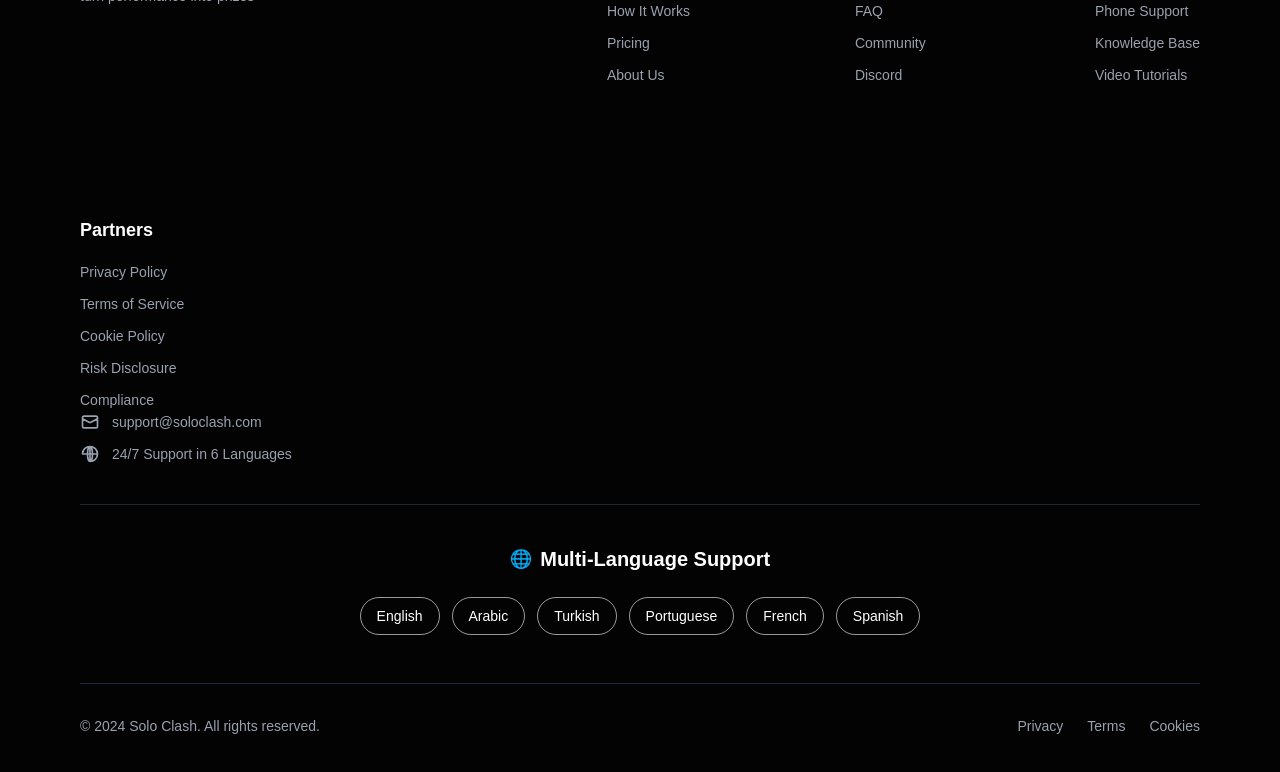
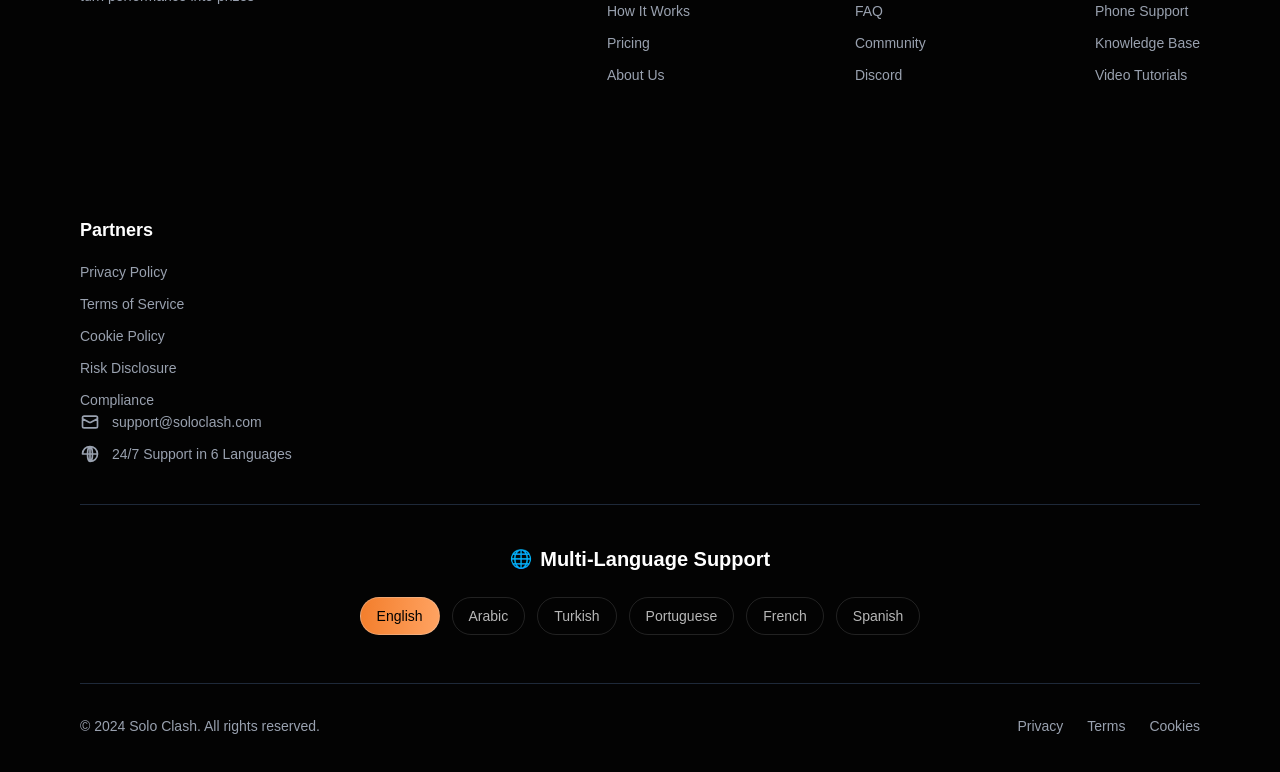
Before and after one commit to skomarfaruque/solo_clash-vercel, a Next.js app: page / in a window 1280 px wide. In both pictures the pointer is over the button "English". Shown: the part 6018-6790 px from the top of the page. Built offline with nearby package versions, Linux system fonts and the light colour scheme.

Commit message:
style: enhance LanguageSupport component with custom button styles and hover effects

```diff
--- /dev/null
+++ b/src/components/LanguageSupport.css
@@ -0,0 +1,9 @@
+.language-button:hover {
+  background: linear-gradient(
+    94.79deg,
+    #f37e2c 0.24%,
+    #ffa362 100.24%
+  ) !important;
+  border: 1px solid rgba(225, 225, 225, 0.3) !important;
+  color: black !important;
+}
--- a/src/components/LanguageSupport.tsx
+++ b/src/components/LanguageSupport.tsx
@@ -1,4 +1,6 @@
 // components/LanguageSupport.tsx
+import "./LanguageSupport.css";
+
 export default function LanguageSupport() {
   const languages = [
     "English",
@@ -24,7 +26,13 @@
         {languages.map((lang) => (
           <button
             key={lang}
-            className="px-4 py-2 border border-white/60 rounded-full text-white text-sm hover:bg-white hover:text-black transition"
+            className="language-button px-4 py-2 text-sm hover:cursor-pointer transition"
+            style={{
+              border: "1px solid rgba(255, 255, 255, 0.12)",
+              borderRadius: "62px",
+              color: "#B7B7B7",
+              background: "transparent",
+            }}
           >
             {lang}
           </button>
```
